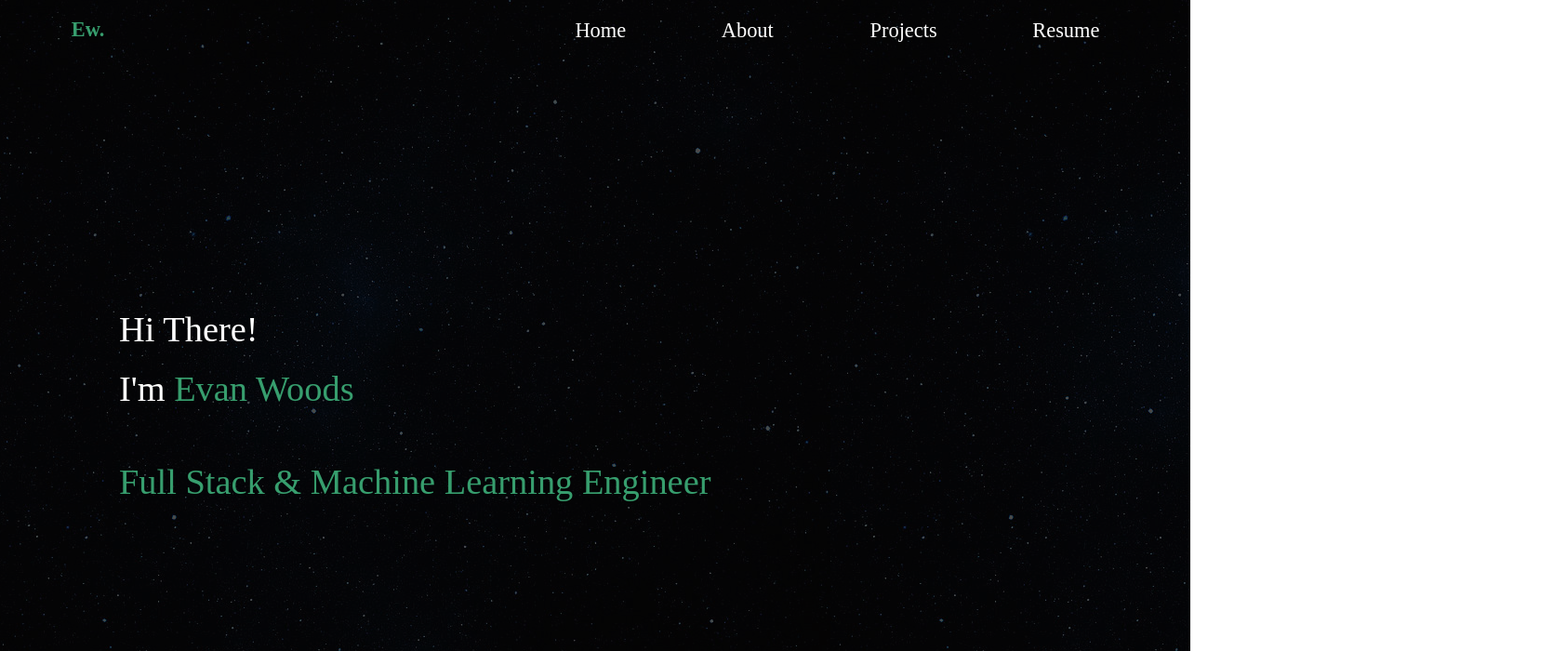
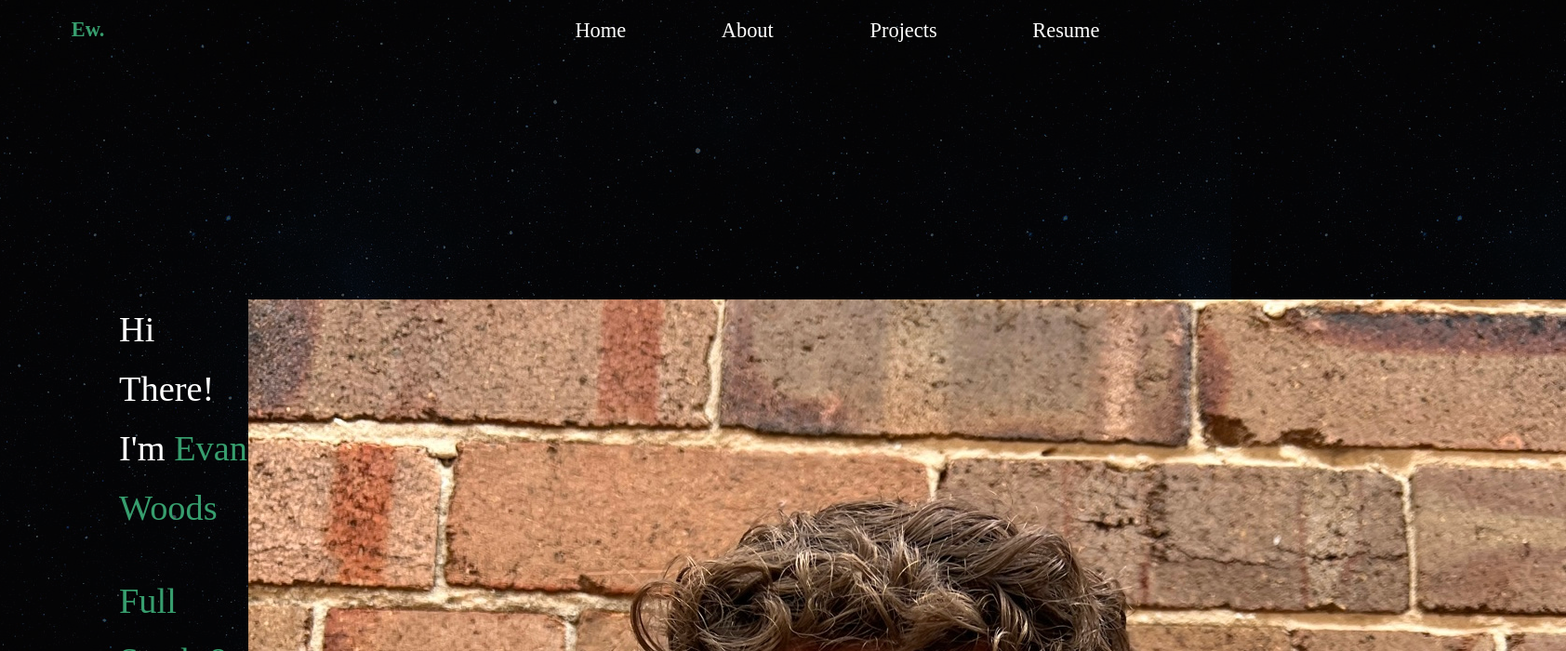
Before and after one commit to EvanCWoods/Evan-Woods-Portflio, a React (Create React App) app: page / in a window 1280 px wide. Shown: the top 700 px of the page at 93% size, 1684 px wide, since content can reach past the window. Built offline with nearby package versions, Linux system fonts and the light colour scheme; some icons are missing.

Commit message:
added headshot and project image, added new project card, working out problem,s with gh-pages

```diff
--- a/src/components/Home.js
+++ b/src/components/Home.js
@@ -4,13 +4,16 @@ import "../styles/home.css"
 function Home() {
     return (
         <div className="home-container">
-            <div className="home-intro-container">
+            <div className="home-top"><div className="home-intro-container">
                 <h1 className="text">Hi There!</h1>
                 <h1 className="text">I'm <span className="colorful text">Evan Woods</span></h1>
                 <br></br>
                 <br></br>
-                <h2 className="colorful text">Full Stack & Machine Learning Engineer</h2>
+                <h2 className="colorful text">Full Stack & <br></br> Machine Learning Engineer</h2>
             </div>
+            <div className="headshot">
+                <img src="Assets/headshot.jpg" alt="headshot"></img>
+            </div></div>
 
             <div className="brief-intro-container">
                 <h1 className="brief-intro-title">Let Me <span className="colorful">Introduce</span> Myself</h1>
--- a/src/components/Projects.js
+++ b/src/components/Projects.js
@@ -10,6 +10,7 @@ function Projects() {
             <Project image="Assets/project-images/mushroom.jpeg" projectTitle="Mushroom Classifier" projectDescription="This is a machine learning project which uses TensoFlow to detirmine whether a mushroom is poisonous or eddible based on a set of features such as color, size, stock length etc." link="https://github.com/EvanCWoods/Mushroom-Classifier"/>
             <Project image="Assets/project-images/cocktails.png" projectTitle="Cocktail Translator" projectDescription="This app takes user input of a cocktail name, allows them to select the language to translate to, and provides information in both english and the selected language such as a description, ingredients and measurements." link="https://github.com/EvanCWoods/group-3-cocktails-in-any-language"/>
             <Project image="Assets/project-images/minesweeper.png" projectTitle="Mine Sweeper game" projectDescription="This is a recreation of the once popular game 'Mine Sweeper'. It is built using JavaScript and emulates the origin game mechanics." link="https://github.com/EvanCWoods/mineSweeper"/>
+            <Project image="Assets/project-images/genetic-algo.png" projectTitle="Genetic Algorithm" projectDescription="This project uses raw python to simulate natural selection at its basic level. Essentially using numbers as genetic code to be passed on from generation to generation until the 'creatures' become very good at guessing a number." link="https://github.com/EvanCWoods/genetic-algorithm"/>
         </div>
     )
 }
--- a/src/styles/home.css
+++ b/src/styles/home.css
@@ -3,6 +3,16 @@
     margin-left: 10%;
     margin-top: 20%;
     z-index: 10;
+}
+.home-top {
+    display: flex;
+}
+.headshot {
+    justify-content: center;
+    border-radius: 50%;
+}
+.home-intro-container {
+    width: 50%;
 }
 .text {
     font-weight: 100;
```
Also changed, not shown: public/Assets/headshot.jpg (added), public/Assets/project-images/genetic-algo.png (added).
